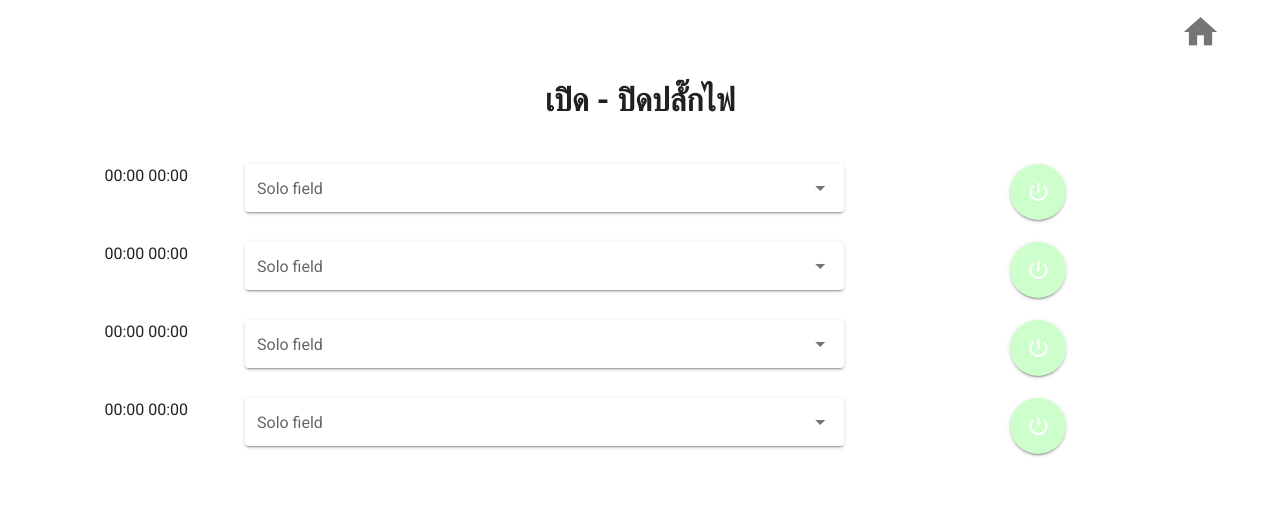
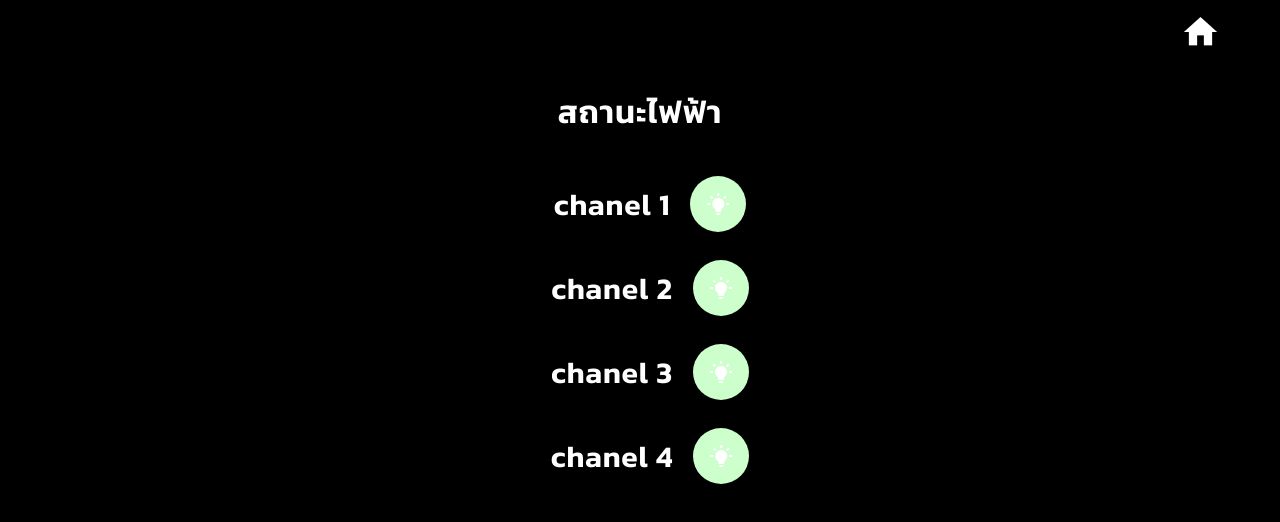
Before and after one commit to khem51120/project, a Nuxt app: page /onoff in a window 1280 px wide. Shown: the top 522 px of the page. Built offline with nearby package versions, Linux system fonts and the light colour scheme; what highcharts-vue would draw is missing.

Commit message:
updatedesing

```diff
--- /dev/null
+++ b/assets/app.scss
@@ -0,0 +1,27 @@
+@import "./variables.scss";
+@import url('https://fonts.googleapis.com/css2?family=Kanit:wght@100&display=swap');
+@import url('https://fonts.googleapis.com/css2?family=Kanit:wght@200&display=swap');
+@import url('https://fonts.googleapis.com/css2?family=Kanit:wght@300&display=swap');
+@import url('https://fonts.googleapis.com/css2?family=Kanit:wght@400&display=swap');
+@import url('https://fonts.googleapis.com/css2?family=Kanit:wght@500&display=swap');
+@import url('https://fonts.googleapis.com/css2?family=Kanit:wght@600&display=swap');
+@import url('https://fonts.googleapis.com/css?family=Quicksand');
+
+body,
+html {
+  margin    : 0;
+  padding   : 0;
+  overflow-x: hidden;
+  color     : #fff !important;
+  background: #000 !important;
+
+  #app{
+    background-color: #000 !important;
+  }
+  * {
+    font-family   : 'Kanit', sans-serif;
+    font-display  : swap;
+    letter-spacing: 0.03em;
+  }
+
+}
--- a/components/ItemMenu.vue
+++ b/components/ItemMenu.vue
@@ -1,6 +1,6 @@
 <template>
   <div class="background" @click="$router.push(`/${to}`)">
-    <v-icon color="white" size="60" class="pb-2">{{ icon }}</v-icon> <br />
+    <v-icon color="black" size="60" class="pb-2">{{ icon }}</v-icon> <br />
     <b style="font-size: 18px">{{ title }}</b>
   </div>
 </template>
@@ -15,15 +15,18 @@ export default {
 };
 </script>
 
-<style>
+<style lang="scss">
+
 .background {
   padding: 20px 20px;
-  background-color: #3b3939;
+  background-color: #ffffff;
   border-radius: 10px;
   cursor: pointer;
+  height: 100%;
+
+  b{
+    color: #000000;
+  }
 }
 
-.background b {
-  color: rgb(255, 255, 255);
-}
 </style>
--- a/layouts/default.vue
+++ b/layouts/default.vue
@@ -1,9 +1,9 @@
 <template>
   <v-app>
     <div class="nav">
-      <v-container>
+      <v-container v-if="this.$route.path != '/'">
         <NuxtLink to="/">
-          <v-icon style="cursor: pointer"> mdi-home </v-icon>
+          <v-icon style="cursor: pointer; color:#fff"> mdi-home </v-icon>
         </NuxtLink>
       </v-container>
     </div>
--- a/nuxt.config.js
+++ b/nuxt.config.js
@@ -25,7 +25,9 @@ export default {
   },
 
   // Global CSS: https://go.nuxtjs.dev/config-css
-  css: [],
+  css: [
+    '~/assets/app.scss',
+  ],
 
   // Plugins to run before rendering page: https://go.nuxtjs.dev/config-plugins
   plugins: [{ src: "~/plugins/highcharts-vue.js", ssr: false }],
--- a/pages/index.vue
+++ b/pages/index.vue
@@ -1,13 +1,26 @@
 <template>
   <div>
     <v-container>
-      <b><h1 class="pt-10 pb-10">หน้าแรก</h1></b>
+      <b><h1 class="pt-10 pb-10" style="color:#fff">หน้าแรก</h1></b>
       <v-row>
-        <v-col></v-col>
+        <v-col>
+          <div
+            class="background"
+            style="
+              height: 100%;
+              align-items: center;
+              display: flex;
+              justify-content: center;
+              font-size:75px;
+            "
+          >
+            <b style="color:#000">0</b>
+          </div></v-col
+        >
         <v-col>
           <item-menu
             icon="mdi-power-standby"
-            title="เปิด - ปิดไฟ"
+            title="สถานะการใช้งาน"
             to="onoff"
           ></item-menu>
         </v-col>
--- a/pages/onoff.vue
+++ b/pages/onoff.vue
@@ -1,71 +1,42 @@
 <template>
+  <v-container>
     <div class="wrapper_page">
-    <h1>เปิด - ปิดปลั๊กไฟ</h1>
+      <h1 style="color: #ffffff">สถานะไฟฟ้า</h1>
       <v-row class="warpper-input mt-10">
-      <v-col cols="2" class="time">
-        {{ "00:00" }}
-        {{ "00:00" }}
-      </v-col>
-      <v-select :items="items" label="Solo field" solo></v-select>
-      <v-col class="wrapper-btn">
+        <b style="padding: 0px 20px">chanel 1</b>
         <v-btn
           elevation="2"
           fab
           :class="status ? 'btn-on' : 'btn-off'"
-          @click="status = !status"
-          ><v-icon dark> mdi-power-standby </v-icon></v-btn
+          ><v-icon dark>{{status ? 'mdi-lightbulb-on' :'mdi-lightbulb'}} </v-icon></v-btn
         >
-      </v-col>
       </v-row>
-    <v-row class="warpper-input">
-      <v-col cols="2" class="time">
-        {{ "00:00" }}
-        {{ "00:00" }}
-      </v-col>
-      <v-select :items="items" label="Solo field" solo></v-select>
-      <v-col class="wrapper-btn">
+      <v-row class="warpper-input mt-10">
+        <b style="padding: 0px 20px">chanel 2</b>
         <v-btn
           elevation="2"
           fab
           :class="status ? 'btn-on' : 'btn-off'"
-          @click="status = !status"
-          ><v-icon dark> mdi-power-standby </v-icon></v-btn
+          ><v-icon dark>{{status ? 'mdi-lightbulb-on' :'mdi-lightbulb'}} </v-icon></v-btn
         >
-      </v-col>
       </v-row>
-    <v-row class="warpper-input">
-      <v-col cols="2" class="time">
-        {{ "00:00" }}
-        {{ "00:00" }}
-      </v-col>
-      <v-select :items="items" label="Solo field" solo></v-select>
-      <v-col class="wrapper-btn">
+      <v-row class="warpper-input mt-10">
+        <b style="padding: 0px 20px">chanel 3</b>
         <v-btn
           elevation="2"
           fab
           :class="status ? 'btn-on' : 'btn-off'"
-          @click="status = !status"
-          ><v-icon dark> mdi-power-standby </v-icon></v-btn
+          ><v-icon dark>{{status ? 'mdi-lightbulb-on' :'mdi-lightbulb'}} </v-icon></v-btn
         >
-      </v-col>
       </v-row>
-    <v-row class="warpper-input">
-      <v-col cols="2" class="time">
-        {{ "00:00" }}
-        {{ "00:00" }}
-      </v-col>
-      <v-select :items="items" label="Solo field" solo></v-select>
-      <v-col class="wrapper-btn">
-        <v-btn
-          elevation="2"
-          fab
-          :class="status ? 'btn-on' : 'btn-off'"
-          @click="status = !status"
-          ><v-icon dark> mdi-power-standby </v-icon></v-btn
+      <v-row class="warpper-input mt-10" @click="status = !status">
+        <b style="padding: 0px 20px">chanel 4</b>
+        <v-btn elevation="2" fab :class="status ? 'btn-on' : 'btn-off'"
+          ><v-icon dark>{{status ? 'mdi-lightbulb-on' :'mdi-lightbulb'}} </v-icon></v-btn
         >
-      </v-col>
       </v-row>
     </div>
+  </v-container>
 </template>
 
 <script>
@@ -86,12 +57,14 @@ export default {
   text-align: center;
 
   .warpper-input {
-
-    .time {
-      padding: 0px;
+    align-items: center;
+    justify-content: center;
+    padding: 0px 20px;
+    font-size: 30px;
+    b {
+      margin: 0;
+      color: #fff;
     }
-    .wrapper-btn {
-      padding: 0px 12px;
 
     .btn-on {
       color: #fff;
@@ -100,7 +73,8 @@ export default {
 
     .btn-off {
       color: #000;
-      }
+      background-color: rgba(204, 204, 1) !important;
+
     }
   }
 }
--- a/pages/setting.vue
+++ b/pages/setting.vue
@@ -1,9 +1,9 @@
 <template>
   <div class="wrapper_page">
-    <h1 class="mb-10">ข้อมูลการตั้งค่า</h1>
-    <v-row v-for="(item, index) in items" :key="index" class="warpper-input">
+    <h1 class="mb-10" style="color:#fff">ข้อมูลการตั้งค่า</h1>
+    <v-row v-for="(item, index) in items" :key="index" class="warpper-input" style="color:#fff">
       <v-col cols="10" style="text-align: left">
-        <p>ชื่อรูปแบบ : มหาเพท 1</p>
+        <p>หลอดที่ : 1</p>
         <h1>10 : 30</h1>
         <p>การเปิด : ทุกวัน</p>
       </v-col>
@@ -18,7 +18,7 @@
         :loading="loading"
         :disabled="loading"
         color="primary"
-        @click="loader = 'loading'"
+        to="/setting_templatetime"
       >
         เพิ่มรูปแบบเวลา
       </v-btn>
--- a/pages/setting_templatetime.vue
+++ b/pages/setting_templatetime.vue
@@ -1,15 +1,97 @@
 <template>
   <div class="wrapper_page">
-    <h1 class="mb-10">ตั้งค่าเวลาเปิด - ปิด</h1>
+    <h1 class="mb-10" style="color: #fff">ตั้งค่าเวลาเปิด</h1>
+    <v-row class="warpper-input mt-10">
+      <v-form>
+        <v-row class="warpper-input">
+          <v-select
+            solo
+            :items="light"
+            v-model="numberlight"
+            placeholder="หลอดที่"
+          ></v-select>
+          <v-select
+            solo
+            :items="items"
+            v-model="time.day"
+            placeholder="วัน"
+          ></v-select>
+          <v-text-field
+            v-model="time.date"
+            solo
+            type="date"
+            placeholder="วันที่/เดือน/ปี"
+          ></v-text-field>
+          <v-text-field
+            v-model="time.time"
+            solo
+            type="time"
+            placeholder="เวลา HH:MM"
+          ></v-text-field>
+        </v-row>
+        <v-row
+          class="warpper-input my-10"
+          style="text-align: center; color: #fff"
+        >
+          <b style="font-size: 30px">{{ time.time }}</b>
+          <b style="font-size: 30px">{{ time.date }}</b>
+        </v-row>
+        <v-col class="mt-5 wrapper-btn">
+          <v-btn
+            block
+            large
+            :loading="loading"
+            :disabled="loading"
+            color="primary"
+            to="/setting"
+          >
+            ยืนยัน
+          </v-btn>
+        </v-col>
+      </v-form>
+    </v-row>
   </div>
 </template>
 
 <script>
 export default {
-
-}
+  data() {
+    return {
+      time: {
+        day: null,
+        date: "0000/00/00",
+        time: "00:00",
+      },
+      items: [
+        "ทุกวัน",
+        "อาทิตย์",
+        "จันทร์",
+        "อังคาร",
+        "พุธ",
+        "พฤหัสบดี",
+        "ศุกร์",
+        "เสาร์",
+      ],
+      light: ["1", "2", "3", "4"],
+    };
+  },
+};
 </script>
 
-<style>
+<style lang="scss" scoped>
+.wrapper_page {
+  align-content: center;
+  text-align: center;
 
+  .warpper-input {
+    display: flex;
+    flex-direction: column;
+    padding: 10px;
+    justify-content: center;
+    text-align: left;
+  }
+  i {
+    font-size: 40px !important;
+  }
+}
 </style>
```
Lines whose indentation alone changed are shown as unchanged.
